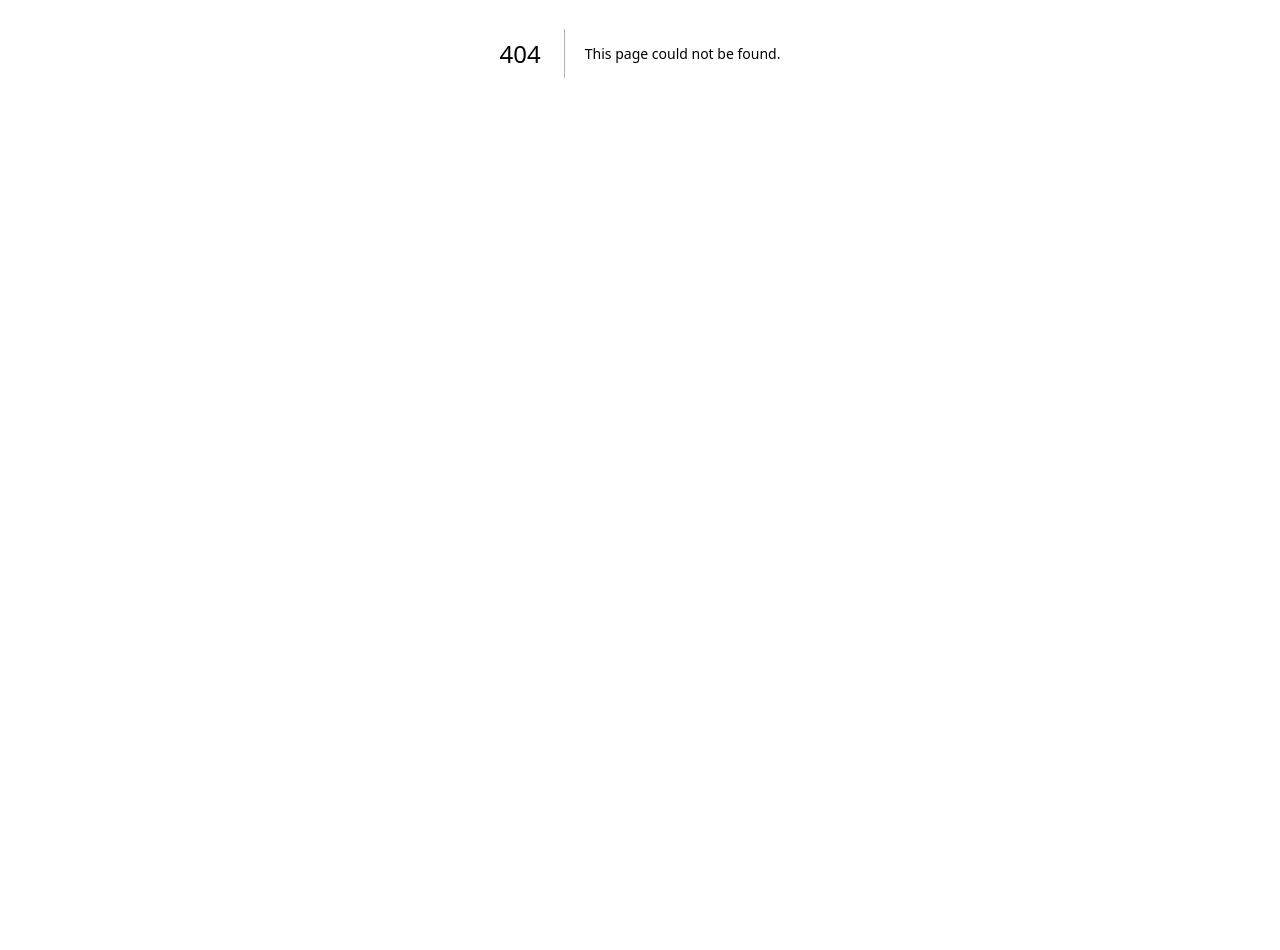
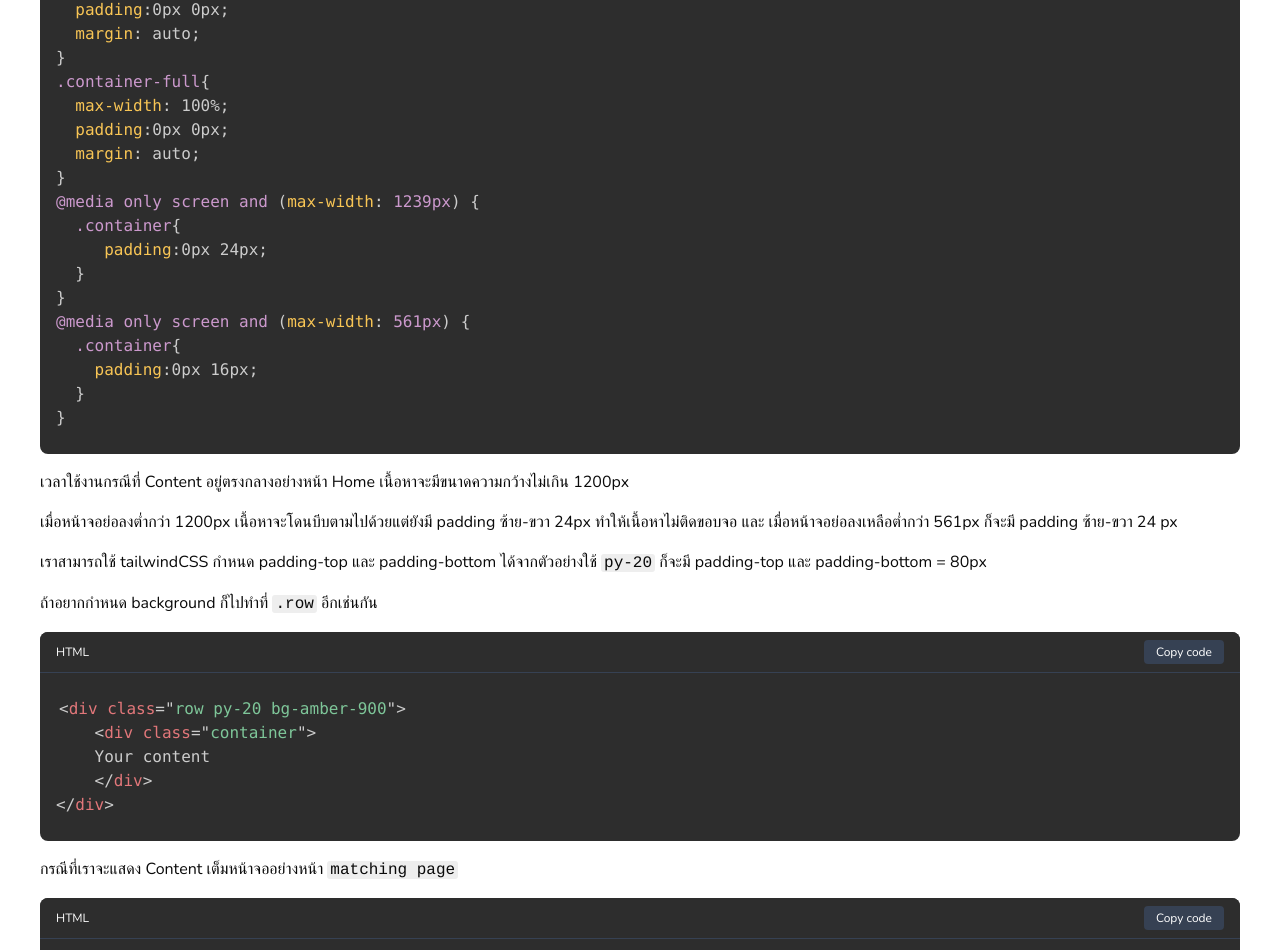
Before and after one commit to boatbie14/merry-match-design-system, a Next.js app: page /layout in a window 1280 px wide. Before the commit this address had no page. Shown: the part 412-1362 px from the top of the page. Before the commit the page ends 865 px from the top, so only its background shows below. Built offline with nearby package versions, Linux system fonts and the light colour scheme.

Commit message:
feat(layout): creat layout page

```diff
--- a/src/app/button/page.js
+++ b/src/app/button/page.js
@@ -179,7 +179,6 @@ export default function ButtonPage() {
       </div>
 
       <hr />
-      <hr />
 
       {/* Ghost Button */}
       <div className="row">
@@ -241,7 +240,6 @@ export default function ButtonPage() {
         </div>
       </div>
 
-      <hr />
       <hr />
 
       {/* Icon Button */}
--- /dev/null
+++ b/src/app/layout/page.js
@@ -0,0 +1,88 @@
+import React from "react";
+import PreviewCode from "@/components/PreviewCode";
+
+export default function LayoutPage() {
+  return (
+    <>
+      <div className="row">
+        <div className="container">
+          <h1 className="text-3xl font-bold mb-8">Layout</h1>
+          <p className="text">ตัวอย่าง Layout </p>
+
+          <PreviewCode language="css">
+            {`.row{
+  width:100%;
+}
+.container{
+  max-width: 1200px;
+  padding:0px 0px;
+  margin: auto;
+}
+.container-full{
+  max-width: 100%;
+  padding:0px 0px;
+  margin: auto;
+}
+@media only screen and (max-width: 1239px) {
+  .container{
+     padding:0px 24px;
+  }
+}
+@media only screen and (max-width: 561px) {
+  .container{
+    padding:0px 16px;
+  }
+}
+`}
+          </PreviewCode>
+
+          <p className="text mb-4">เวลาใช้งานกรณีที่ Content อยู่ตรงกลางอย่างหน้า Home เนื้อหาจะมีขนาดความกว้างไม่เกิน 1200px</p>
+
+          <p className="text mb-4">
+            เมื่อหน้าจอย่อลงต่ำกว่า 1200px เนื้อหาจะโดนบีบตามไปด้วยแต่ยังมี padding ซ้าย-ขวา 24px ทำให้เนื้อหาไม่ติดขอบจอ และ
+            เมื่อหน้าจอย่อลงเหลือต่ำกว่า 561px ก็จะมี padding ซ้าย-ขวา 24 px
+          </p>
+
+          <p className="text mb-4">
+            เราสามารถใช้ tailwindCSS กำหนด padding-top และ padding-bottom ได้จากตัวอย่างใช้ <code>py-20</code> ก็จะมี padding-top และ
+            padding-bottom = 80px
+          </p>
+
+          <p className="text mb-4">
+            ถ้าอยากกำหนด background ก็ไปทำที่ <code>.row</code> อีกเช่นกัน
+          </p>
+
+          <PreviewCode language="html">
+            {`<div class="row py-20 bg-amber-900">
+    <div class="container">
+    Your content
+    </div>
+</div>
+`}
+          </PreviewCode>
+
+          <p className="text mb-4">
+            กรณีที่เราจะแสดง Content เต็มหน้าจออย่างหน้า <code>matching page</code>
+          </p>
+
+          <PreviewCode language="html">
+            {`<div class="row">
+    <div class="container-full flex flex-row">
+      <div className="w-1/5">
+         Left content
+      </div>
+      <div className="w-3/5">
+         center content
+      </div>
+      <div className="w-1/5">
+         right content
+      </div>
+    </div>
+</div>
+`}
+          </PreviewCode>
+        </div>
+      </div>
+    </>
+  );
+}
--- a/src/app/upload/page.js
+++ b/src/app/upload/page.js
@@ -195,7 +195,12 @@ export default function UploadPage() {
         <div className="container">
           <Box sx={{ width: "100%", margin: "0 auto" }}>
             <h1 className="text-3xl font-bold mb-8">Upload</h1>
-            <p className="text mb-7">ต้องติดตั้ง Lib @dnd-kit ที่เป็นชุดไลบรารีสำหรับการสร้างฟีเจอร์ลากและวาง (drag and drop) ใน React</p>
+            <p className="text mb-7">
+              ต้องติดตั้ง Lib @dnd-kit ที่เป็นชุดไลบรารีสำหรับการสร้างฟีเจอร์ลากและวาง (drag and drop) ใน React แล้วก็ดู Code ได้ใน{" "}
+              <a href="https://github.com/boatbie14/merry-match-design-system" target="_blank">
+                Github
+              </a>
+            </p>
 
             <PreviewCode language="command line">{`npm install @dnd-kit/core @dnd-kit/sortable @dnd-kit/utilities`}</PreviewCode>
 
--- a/src/components/Navbar.jsx
+++ b/src/components/Navbar.jsx
@@ -10,12 +10,13 @@ const Navbar = () => {
   // Array of menu items
   const menuItems = [
     { name: "Home", path: "/" },
+    { name: "Layout", path: "/layout" },
     { name: "Typography", path: "/typography" },
-    { name: "Color", path: "/color" },
     { name: "Buttons", path: "/button" },
     { name: "Inputs", path: "/input" },
     { name: "Icons", path: "/icon" },
     { name: "Upload", path: "/upload" },
+    { name: "Color", path: "/color" },
   ];
 
   return (
```
